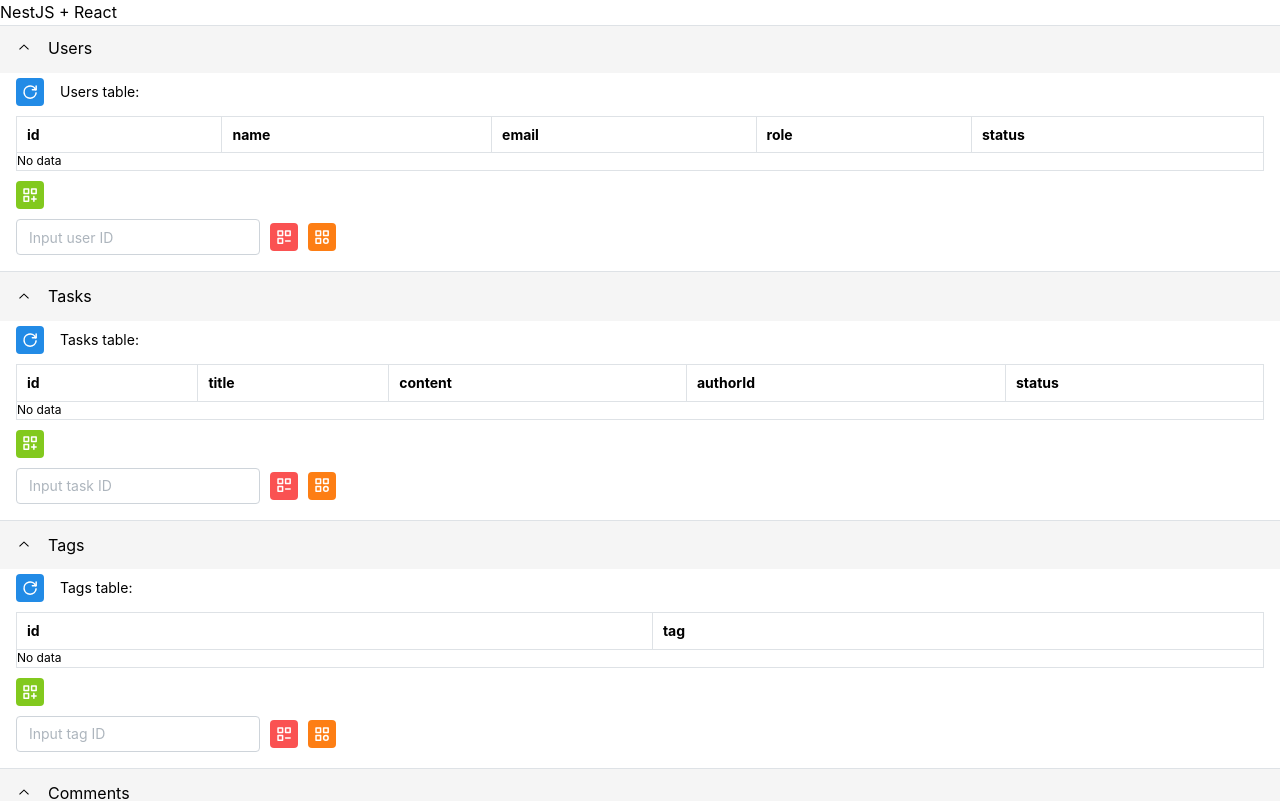
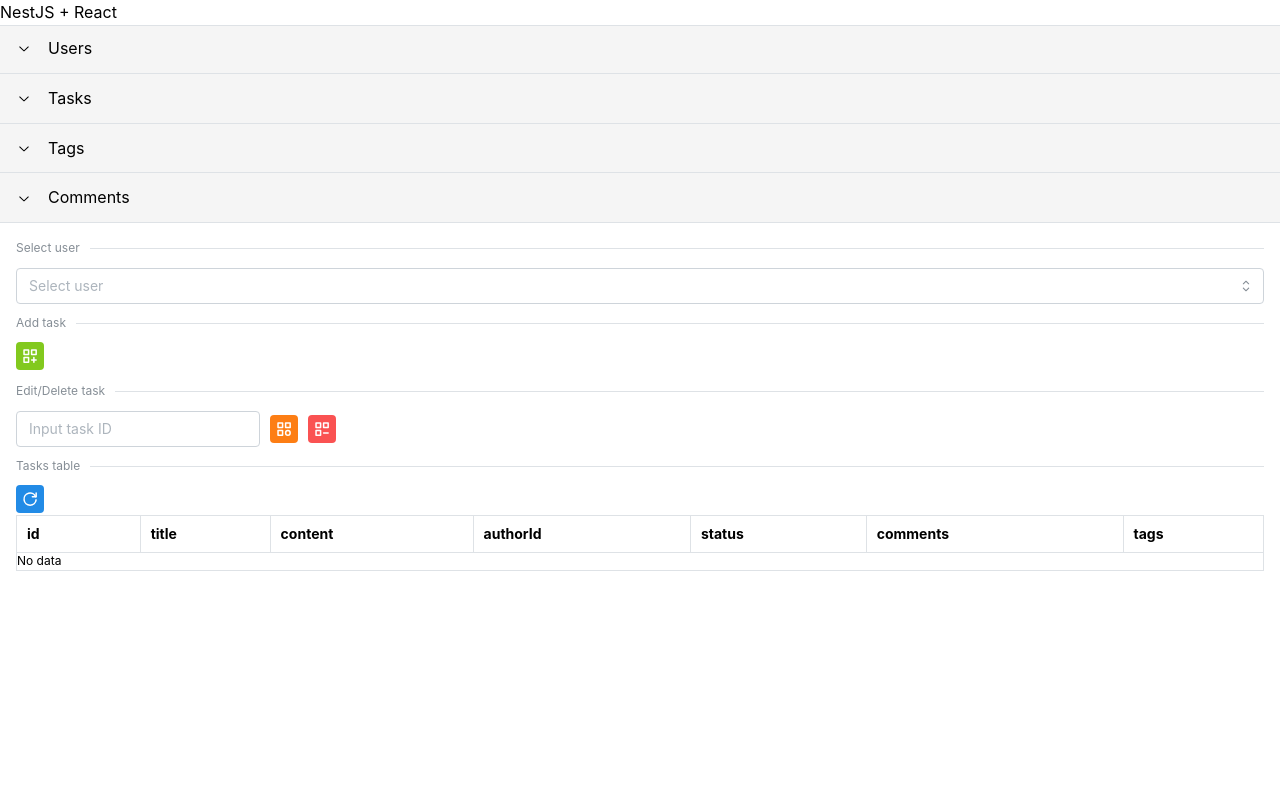
Before and after one commit to VukZh/nestjs, a React (Vite) app in the folder packages/frontend/: page / in a window 1280 px wide. Shown: the top 801 px of the page. Built offline with nearby package versions, Linux system fonts and the light colour scheme.

Commit message:
feat: add Actions On Tasks section for FE

```diff
--- a/packages/frontend/src/App.tsx
+++ b/packages/frontend/src/App.tsx
@@ -5,6 +5,7 @@ import { Users } from './components/Users.tsx';
 import { Comments } from './components/Comments.tsx';
 import { Tags } from './components/Tags.tsx';
 import { Tasks } from './components/Tasks.tsx';
+import { ActionsOnTasks } from './components/ActionsOnTasks.tsx';
 
 export const PORT = import.meta.env.VITE_PORT;
 
@@ -32,7 +33,7 @@ function App() {
       <AppShell.Main style={{ paddingTop: '24px' }}>
         <Accordion
           multiple
-          defaultValue={['users', 'tasks', 'tags', 'comments']}
+          // defaultValue={['users', 'tasks', 'tags', 'comments']}
           chevronPosition="left"
         >
           <Accordion.Item value="users">
@@ -71,6 +72,7 @@ function App() {
             </Accordion.Panel>
           </Accordion.Item>
         </Accordion>
+        <ActionsOnTasks />
       </AppShell.Main>
     </AppShell>
   );
--- /dev/null
+++ b/packages/frontend/src/components/ActionsOnTasks.tsx
@@ -0,0 +1,83 @@
+import {
+  ActionIcon,
+  Divider,
+  Flex,
+  Input,
+  Select,
+  Table,
+  Text,
+} from '@mantine/core';
+import {
+  TbCategory,
+  TbCategoryMinus,
+  TbCategoryPlus,
+  TbReload,
+} from 'react-icons/tb';
+import type { TaskType } from 'backend/dist/models/task.ts';
+import { useState } from 'react';
+
+type TaskExtendedType = TaskType & { comments: string[]; tags: string[] };
+
+export const ActionsOnTasks = () => {
+  const [tasks, setTasks] = useState<TaskExtendedType[]>([]);
+  return (
+    <div style={{ margin: '1rem' }}>
+      <Divider my="xs" label="Select user" labelPosition="left" />
+      <Select
+        placeholder="Select user"
+        data={['user1', 'user2', 'user3']}
+      ></Select>
+      <Divider my="xs" label="Add task" labelPosition="left" />
+      <ActionIcon variant="filled" color="lime">
+        <TbCategoryPlus style={{ width: '70%', height: '70%' }} />
+      </ActionIcon>
+      <Divider my="xs" label="Edit/Delete task" labelPosition="left" />
+      <Flex align="center" gap="xs">
+        <Input placeholder="Input task ID" />
+        <ActionIcon variant="filled" color="orange">
+          <TbCategory style={{ width: '70%', height: '70%' }} />
+        </ActionIcon>
+        <ActionIcon variant="filled" color="red">
+          <TbCategoryMinus style={{ width: '70%', height: '70%' }} />
+        </ActionIcon>
+      </Flex>
+      <Divider my="xs" label="Tasks table" labelPosition="left" />
+      <ActionIcon variant="filled">
+        <TbReload style={{ width: '70%', height: '70%' }} />
+      </ActionIcon>
+      <Table striped highlightOnHover withTableBorder withColumnBorders>
+        <Table.Thead>{head}</Table.Thead>
+        <Table.Tbody>
+          {tasks.length ? rows(tasks) : <Text size="xs">No data</Text>}
+        </Table.Tbody>
+      </Table>
+    </div>
+  );
+
+}
+
+const head = (
+  <Table.Tr>
+    <Table.Th>id</Table.Th>
+    <Table.Th>title</Table.Th>
+    <Table.Th>content</Table.Th>
+    <Table.Th>authorId</Table.Th>
+    <Table.Th>status</Table.Th>
+    <Table.Th>comments</Table.Th>
+    <Table.Th>tags</Table.Th>
+  </Table.Tr>
+);
+
+const rows = (elements: (TaskType & { comments: string[], tags: string[] })[]) => {
+  return elements.map((element) => (
+    <Table.Tr key={element.id}>
+      <Table.Td>{element.id}</Table.Td>
+      <Table.Td>{element.title}</Table.Td>
+      <Table.Td>{element.content}</Table.Td>
+      <Table.Td>{element.authorId}</Table.Td>
+      <Table.Td>{element.status}</Table.Td>
+      <Table.Td>{element.comments}</Table.Td>
+      <Table.Td>{element.tags}</Table.Td>
+    </Table.Tr>
+  ));
+};
```
